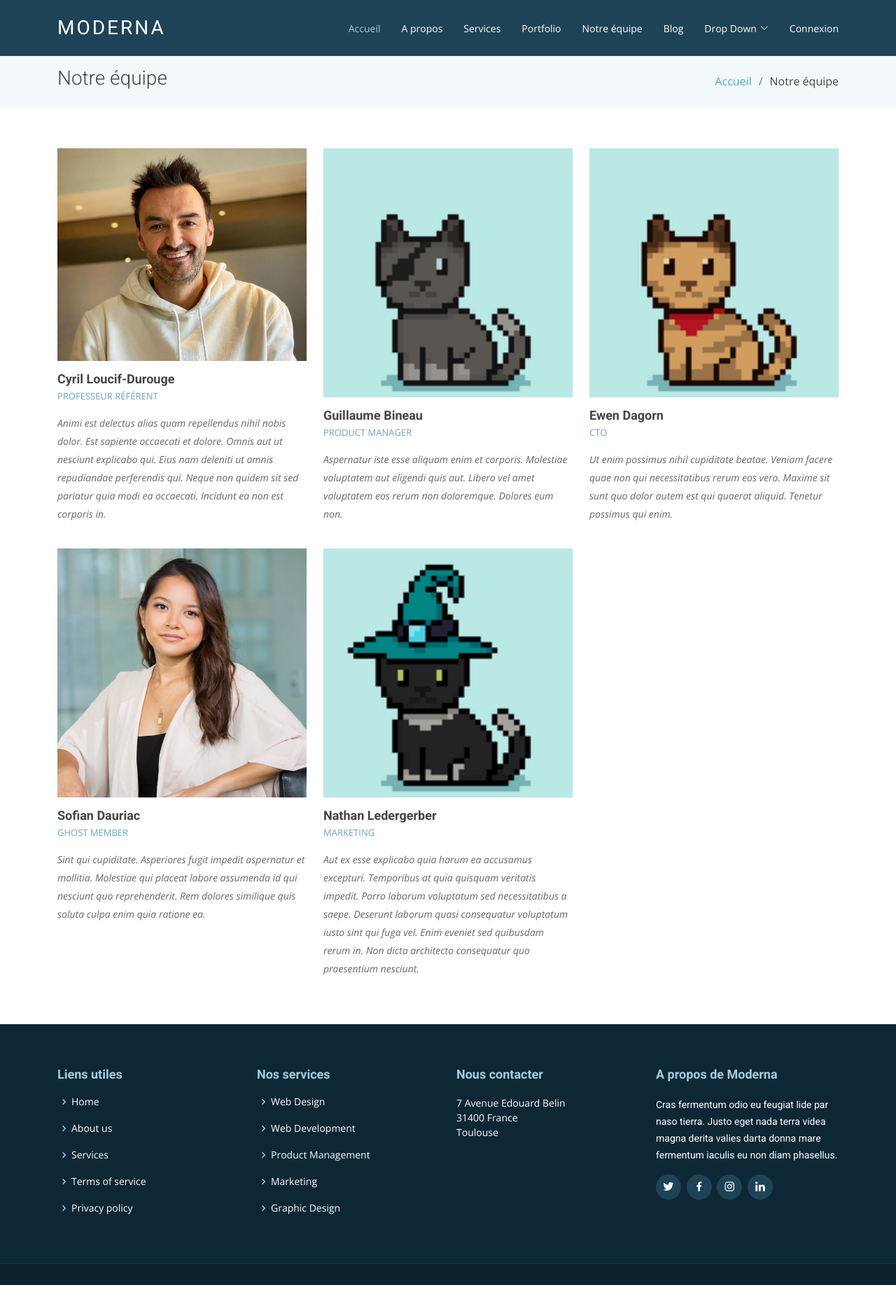
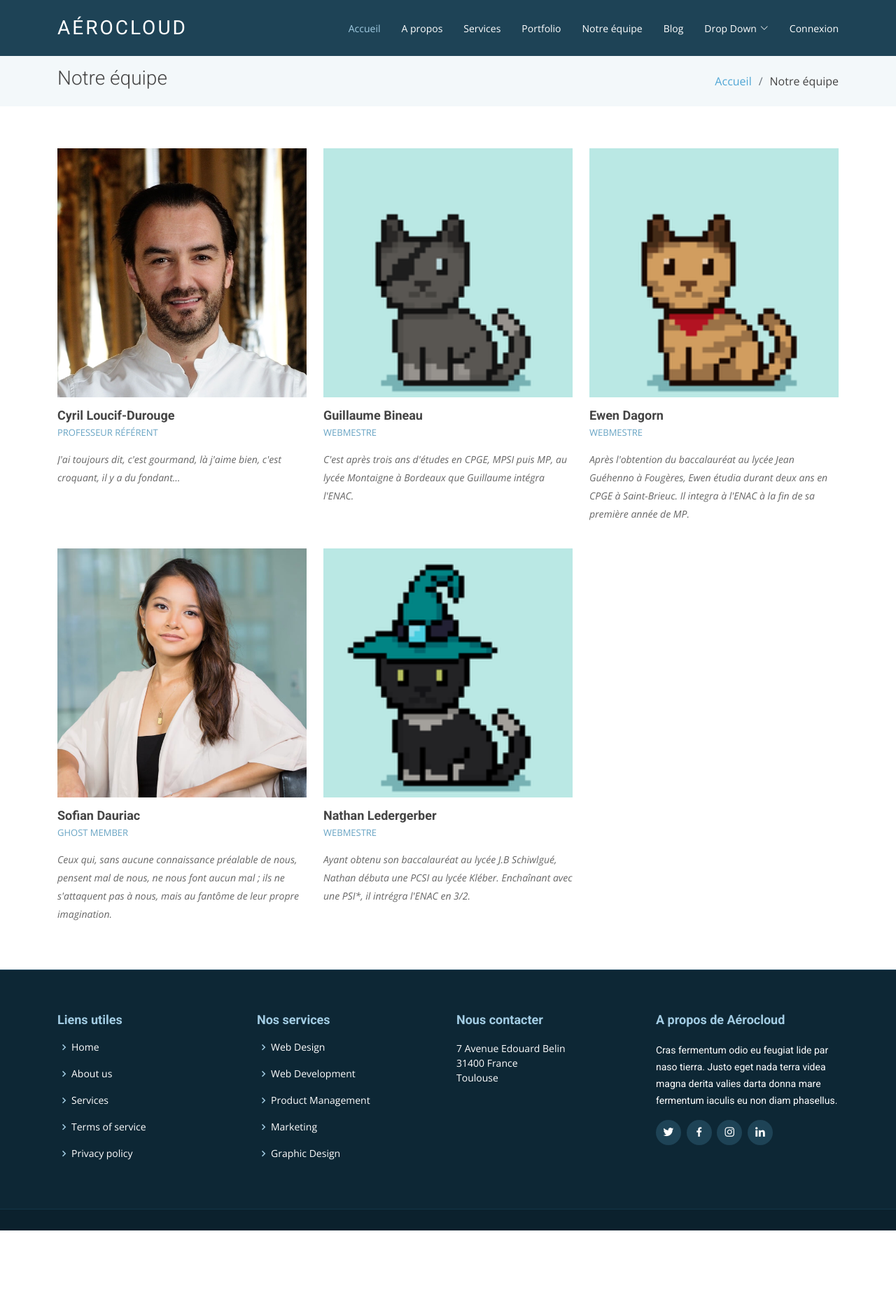
Before and after one commit to Nathanwolfy/be_web, a Flask app: page /team in a window 1280 px wide. Shown: the top 1877 px of the page at 70% size. After the commit the page ends 1759 px from the top, so only its background shows below. Run offline with Flask 2, Linux system fonts and the light colour scheme; some libraries are stand-ins or nearby versions.

Commit message:
changement

```diff
--- a/gestion_vols/template/index.html
+++ b/gestion_vols/template/index.html
@@ -5,7 +5,7 @@
     <title>Accueil</title>
     {% include("layout/head.html") %} {% if info and info=="authOK" %}
     <div class="alert alert-success">
-        <span class="badge badge-pill bg-success">Success</span> Authentification réussie.
+        <span class="badge badge-pill bg-success">Succès</span> Authentification réussie.
     </div>
     {% endif %}
 </head>
@@ -29,7 +29,7 @@
             <!-- Slide 1 -->
             <div class="carousel-item active">
                 <div class="carousel-container">
-                    <h2 class="animate__animated animate__fadeInDown">Bienvenue chez <span>Moderna</span></h2>
+                    <h2 class="animate__animated animate__fadeInDown">Bienvenue chez <span>Aérocloud</span></h2>
                     <p class="animate__animated animate__fadeInUp">Ut velit est quam dolor ad a aliquid qui aliquid. Sequi ea ut et est quaerat sequi nihil ut aliquam. Occaecati alias dolorem mollitia ut. Similique ea voluptatem. Esse doloremque accusamus repellendus deleniti vel. Minus et tempore
                         modi architecto.</p>
                     <a href="" class="btn-get-started animate__animated animate__fadeInUp">Read More</a>
--- a/gestion_vols/template/layout/footer.html
+++ b/gestion_vols/template/layout/footer.html
@@ -33,7 +33,7 @@
             </div>
 
             <div class="col-lg-3 col-md-6 footer-info">
-                <h3>A propos de Moderna</h3>
+                <h3>A propos de Aérocloud</h3>
                 <p>Cras fermentum odio eu feugiat lide par naso tierra. Justo eget nada terra videa magna derita valies darta donna mare fermentum iaculis eu non diam phasellus.</p>
                 <div class="social-links mt-3">
                     <a href="#" class="twitter"><i class="bx bxl-twitter"></i></a>
@@ -50,7 +50,7 @@
 <!--
 <div class="container">
     <div class="copyright">
-        &copy; Copyright <strong><span>Moderna</span></strong>. All Rights Reserved
+        &copy; Copyright <strong><span>Aérocloud</span></strong>. All Rights Reserved
     </div>
     <div class="credits">
         Designed by <a href="https://bootstrapmade.com/">BootstrapMade</a>
--- a/gestion_vols/template/layout/head.html
+++ b/gestion_vols/template/layout/head.html
@@ -5,7 +5,7 @@
 
 <!-- Favicons -->
 <link href="/static/img/icone_avion.png" rel="icon">
-<link href="/static/img/apple-touch-icon.png" rel="apple-touch-icon">
+<link href="/static/img/icone_avion.png" rel="apple-touch-icon">
 
 <!-- Google Fonts -->
 <link href="https://fonts.googleapis.com/css?family=Open+Sans:300,300i,400,400i,600,600i,700,700i|Roboto:300,300i,400,400i,500,500i,700,700i&display=swap" rel="stylesheet">
--- a/gestion_vols/template/layout/header_notsignedin.html
+++ b/gestion_vols/template/layout/header_notsignedin.html
@@ -1,7 +1,7 @@
 <div class="container d-flex justify-content-between align-items-center">
 
     <div class="logo">
-        <h1 class="text-light"><a href="index"><span>Moderna</span></a></h1>
+        <h1 class="text-light"><a href="index"><span>Aérocloud</span></a></h1>
     </div>
 
     <nav id="navbar" class="navbar">
--- a/gestion_vols/template/team.html
+++ b/gestion_vols/template/team.html
@@ -40,7 +40,7 @@
                     <div class="col-lg-4 col-md-6 d-flex align-items-stretch">
                         <div class="member">
                             <div class="member-img">
-                                <img src="/static/img/team/Cyril-Lignac.jpg" class="img-fluid" alt="">
+                                <img src="/static/img/team/Cyril-Lignac.jpeg" class="img-fluid" alt="">
                                 <div class="social">
                                     <a href=""><i class="bi bi-twitter"></i></a>
                                     <a href=""><i class="bi bi-facebook"></i></a>
@@ -51,8 +51,7 @@
                             <div class="member-info">
                                 <h4>Cyril Loucif-Durouge</h4>
                                 <span>Professeur référent</span>
-                                <p>Animi est delectus alias quam repellendus nihil nobis dolor. Est sapiente occaecati et dolore. Omnis aut ut nesciunt explicabo qui. Eius nam deleniti ut omnis repudiandae perferendis qui. Neque non quidem sit sed pariatur
-                                    quia modi ea occaecati. Incidunt ea non est corporis in.</p>
+                                <p>J'ai toujours dit, c'est gourmand, là j'aime bien, c'est croquant, il y a du fondant…</p>
                             </div>
                         </div>
                     </div>
@@ -70,8 +69,8 @@
                             </div>
                             <div class="member-info">
                                 <h4>Guillaume Bineau</h4>
-                                <span>Product Manager</span>
-                                <p>Aspernatur iste esse aliquam enim et corporis. Molestiae voluptatem aut eligendi quis aut. Libero vel amet voluptatem eos rerum non doloremque. Dolores eum non.</p>
+                                <span>Webmestre</span>
+                                <p>C'est après trois ans d'études en CPGE, MPSI puis MP, au lycée Montaigne à Bordeaux que Guillaume intégra l'ENAC.</p>
                             </div>
                         </div>
                     </div>
@@ -89,8 +88,8 @@
                             </div>
                             <div class="member-info">
                                 <h4>Ewen Dagorn</h4>
-                                <span>CTO</span>
-                                <p>Ut enim possimus nihil cupiditate beatae. Veniam facere quae non qui necessitatibus rerum eos vero. Maxime sit sunt quo dolor autem est qui quaerat aliquid. Tenetur possimus qui enim.</p>
+                                <span>Webmestre</span>
+                                <p>Après l'obtention du baccalauréat au lycée Jean Guéhenno à Fougères, Ewen étudia durant deux ans en CPGE à Saint-Brieuc. Il integra à l'ENAC à la fin de sa première année de MP.</p>
                             </div>
                         </div>
                     </div>
@@ -109,7 +108,7 @@
                             <div class="member-info">
                                 <h4>Sofian Dauriac</h4>
                                 <span>Ghost member</span>
-                                <p>Sint qui cupiditate. Asperiores fugit impedit aspernatur et mollitia. Molestiae qui placeat labore assumenda id qui nesciunt quo reprehenderit. Rem dolores similique quis soluta culpa enim quia ratione ea.</p>
+                                <p>Ceux qui, sans aucune connaissance préalable de nous, pensent mal de nous, ne nous font aucun mal ; ils ne s'attaquent pas à nous, mais au fantôme de leur propre imagination.</p>
                             </div>
                         </div>
                     </div>
@@ -127,9 +126,8 @@
                             </div>
                             <div class="member-info">
                                 <h4>Nathan Ledergerber</h4>
-                                <span>Marketing</span>
-                                <p>Aut ex esse explicabo quia harum ea accusamus excepturi. Temporibus at quia quisquam veritatis impedit. Porro laborum voluptatum sed necessitatibus a saepe. Deserunt laborum quasi consequatur voluptatum iusto sint qui fuga
-                                    vel. Enim eveniet sed quibusdam rerum in. Non dicta architecto consequatur quo praesentium nesciunt.</p>
+                                <span>Webmestre</span>
+                                <p>Ayant obtenu son baccalauréat au lycée J.B Schiwlgué, Nathan débuta une PCSI au lycée Kléber. Enchaînant avec une PSI*, il intrégra l'ENAC en 3/2.</p>
                             </div>
                         </div>
                     </div>
--- a/gestion_vols/views.py
+++ b/gestion_vols/views.py
@@ -1,4 +1,4 @@
-from flask import Flask, render_template, session, request, redirect
+from flask import Flask, render_template, session, request, redirect, make_response
 from .controller import identificationfunctions
 from .controller import bdd as bdd
 
@@ -48,3 +48,7 @@ def services():
 @app.route("/team")
 def team():
     return render_template("team.html")
+
+@app.errorhandler(404)
+def page_not_found():
+    return make_response( render_template("404.html"), 404)
```
Also changed, not shown: gestion_vols/template/404.html (added, +16 -0 lines), gestion_vols/static/img/stock-vector-airplane-clouds-golden-line-premium.jfif (added), gestion_vols/static/img/stock-vector-airplane-clouds-golden-line-premium2.jpg (added), gestion_vols/static/img/stock-vector-airplane-clouds-golden-line-premium3.jpg (added), gestion_vols/static/img/team/Cyril-Lignac.jpeg (added), gestion_vols/static/img/team/Cyril-Lignac.jpg (deleted), gestion_vols/static/img/vue-de-dessus-de-lavion-au-dessus-des-nuages2.jpg (added).
